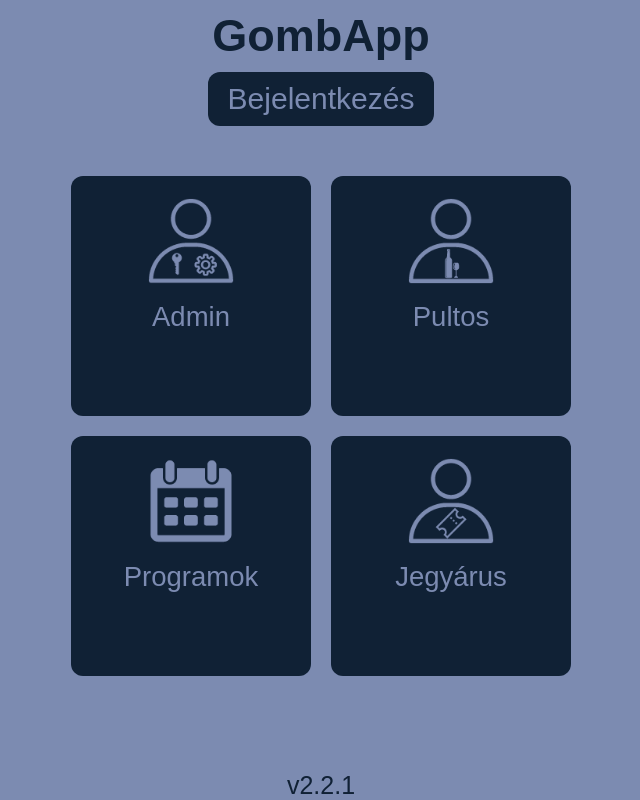
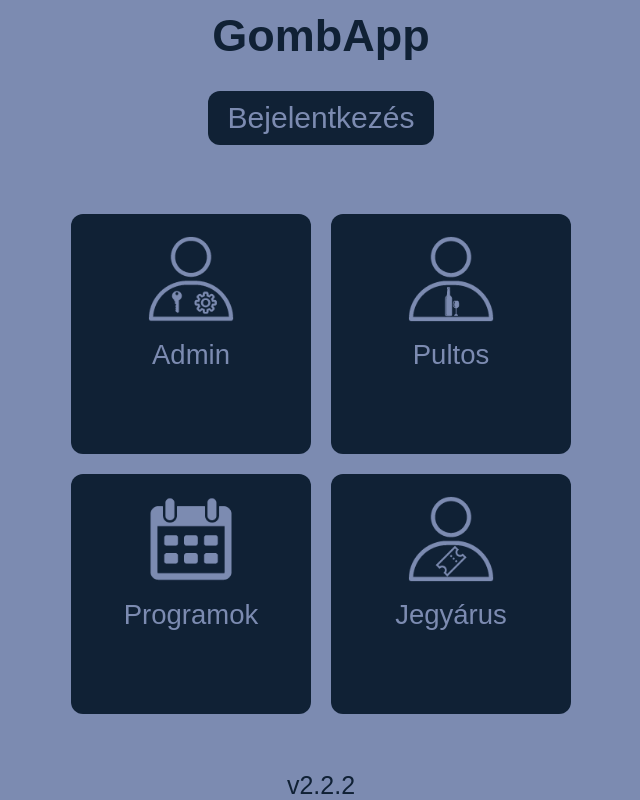
Before and after one commit to vilagombafeszt/vilagombafeszt.github.io, a Next.js app: page /1/ in a window 1280 px wide. Shown: the whole page, without its empty margins (319-959 px from the left). Built offline with nearby package versions, Linux system fonts and the light colour scheme; no server answers; a web font is replaced by a local one.

Commit message:
auth refactor

```diff
--- a/app/[gombapp]/admin/page.tsx
+++ b/app/[gombapp]/admin/page.tsx
@@ -208,7 +208,7 @@ export default function AdminPage() {
 
   const formatNumber = (n: number) => n.toLocaleString('hu-HU').replace(/,/g, ' ');
 
-  if (loading || !authorized) return null;
+  if (!authorized) return null;
 
   const summaryOrders = bartenderStats.totalOrders + ticketStats.totalOrders;
   const summaryOrderCount = bartenderStats.totalOrderCount + ticketStats.totalOrderCount;
--- a/app/[gombapp]/bartender/page.tsx
+++ b/app/[gombapp]/bartender/page.tsx
@@ -345,8 +345,6 @@ export default function BartenderPage() {
     }
   };
 
-  if (loading) return null;
-
   return (
     <>
       {isNavigating && (
--- a/app/[gombapp]/page.tsx
+++ b/app/[gombapp]/page.tsx
@@ -18,20 +18,16 @@ export default function GombAppHome() {
   const params = useParams();
   const gombappBase = params.gombapp || 'GombApp';
   const [showLogin, setShowLogin] = useState(false);
-  const [initialLoading, setInitialLoading] = useState(true);
   const [isNavigating, setIsNavigating] = useState(false);
+  const [isClient, setIsClient] = useState(false);
   const navTimerRef = useRef<ReturnType<typeof setTimeout> | null>(null);
 
   useEffect(() => {
     setIsNavigating(false);
+    setIsClient(true);
     return () => {
       if (navTimerRef.current) clearTimeout(navTimerRef.current);
     };
-  }, []);
-
-  useEffect(() => {
-    const timer = setTimeout(() => setInitialLoading(false), 2000);
-    return () => clearTimeout(timer);
   }, []);
 
   const handleLogout = () => {
@@ -70,29 +66,20 @@ export default function GombAppHome() {
       <header className="relative z-[100] flex w-full shrink-0 flex-col items-center justify-between bg-gombapp-bg px-5 pt-[calc(10px+env(safe-area-inset-top,0px))] text-[30px]">
         <div
           className="flex w-full flex-row items-center justify-center"
-          style={user ? { flexDirection: 'column' } : undefined}
+          style={isClient && user ? { flexDirection: 'column' } : undefined}
         >
           <h1 className="flex-1 text-center text-[1.5em] text-gombapp-text">GombApp</h1>
         </div>
 
-        {initialLoading ? (
-          <div
-            className="mt-2.5 flex w-full flex-col items-center justify-center gap-5"
-            style={{ marginTop: '10px' }}
-          >
-            <div className="inline-block h-10 w-10 animate-gombapp-spin rounded-full border-r-4 border-t-4 border-r-transparent border-t-gombapp-text" />
-          </div>
-        ) : (
-          <div className="mt-2.5 flex w-full flex-col items-center justify-center gap-5">
-            {!user && !loading && (
+        <div className="mt-2.5 flex min-h-[92px] w-full flex-col items-center justify-center gap-5">
+          {!isClient || loading ? null : !user ? (
             <button
               className="cursor-pointer rounded-xl border-none bg-gombapp-text px-5 py-2.5 text-[1em] text-gombapp-bg"
               onClick={() => setShowLogin((prev) => !prev)}
             >
               Bejelentkezés
             </button>
-            )}
-            {user && (
+          ) : (
             <>
               <span className="text-[25px]">Be vagy jelentkezve!</span>
               <button
@@ -104,7 +91,6 @@ export default function GombAppHome() {
             </>
           )}
         </div>
-        )}
       </header>
 
       <main className="flex min-h-0 w-full flex-1 flex-col items-center overflow-hidden px-5">
@@ -167,7 +153,7 @@ export default function GombAppHome() {
       <LoginForm isOpen={showLogin && !user} onClose={() => setShowLogin(false)} />
 
       <footer className="mt-auto shrink-0 pt-5">
-        <p className="text-center">v2.2.1</p>
+        <p className="text-center">v2.2.2</p>
       </footer>
     </>
   );
--- a/app/[gombapp]/programs/page.tsx
+++ b/app/[gombapp]/programs/page.tsx
@@ -61,8 +61,6 @@ export default function ProgramsPage() {
       router.push(`/${gombappBase}/`);
     }
   }, [user, loading, router, showSnackbar, gombappBase]);
-
-  if (loading) return null;
 
   return (
     <>
--- a/app/[gombapp]/ticketclerk/page.tsx
+++ b/app/[gombapp]/ticketclerk/page.tsx
@@ -439,8 +439,6 @@ export default function TicketClerkPage() {
     }
   };
 
-  if (loading) return null;
-
   return (
     <>
       {isNavigating && (
--- a/components/gombapp/AuthProvider.tsx
+++ b/components/gombapp/AuthProvider.tsx
@@ -16,8 +16,24 @@ export function useAuth() {
 }
 
 export function AuthProvider({ children }: { children: React.ReactNode }) {
-  const [user, setUser] = useState<User | null>(null);
-  const [loading, setLoading] = useState(true);
+  const [user, setUser] = useState<User | null>(() => {
+    if (typeof window !== 'undefined') {
+      try {
+        const cached = localStorage.getItem('gombapp_user');
+        if (cached) return JSON.parse(cached) as User;
+      } catch (e) {
+        // ignore JSON parse errors
+      }
+    }
+    return null;
+  });
+
+  const [loading, setLoading] = useState(() => {
+    if (typeof window !== 'undefined') {
+      return !localStorage.getItem('gombapp_user');
+    }
+    return true;
+  });
 
   useEffect(() => {
     if (!auth) {
@@ -25,15 +41,23 @@ export function AuthProvider({ children }: { children: React.ReactNode }) {
       return;
     }
     const unsubscribe = onAuthStateChanged(auth, (u) => {
+      if (u) {
+        // Cache essential fields to avoid JSON cyclical errors and keep storage light
+        const userToCache = {
+          uid: u.uid,
+          email: u.email,
+          displayName: u.displayName,
+          photoURL: u.photoURL,
+        };
+        localStorage.setItem('gombapp_user', JSON.stringify(userToCache));
+      } else {
+        localStorage.removeItem('gombapp_user');
+      }
       setUser(u);
       setLoading(false);
     });
     return () => unsubscribe();
   }, []);
 
-  return (
-    <AuthContext.Provider value={{ user, loading }}>
-      {children}
-    </AuthContext.Provider>
-  );
+  return <AuthContext.Provider value={{ user, loading }}>{children}</AuthContext.Provider>;
 }
```
Lines whose indentation alone changed are shown as unchanged.
